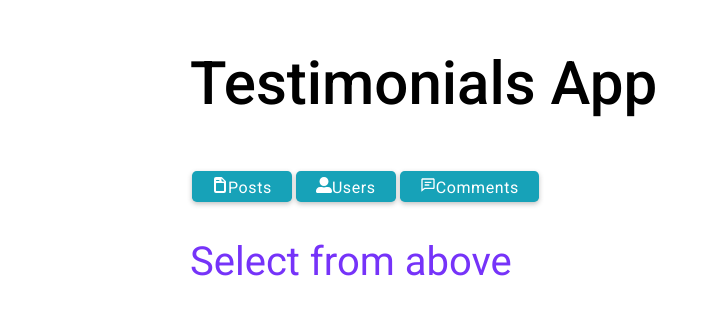
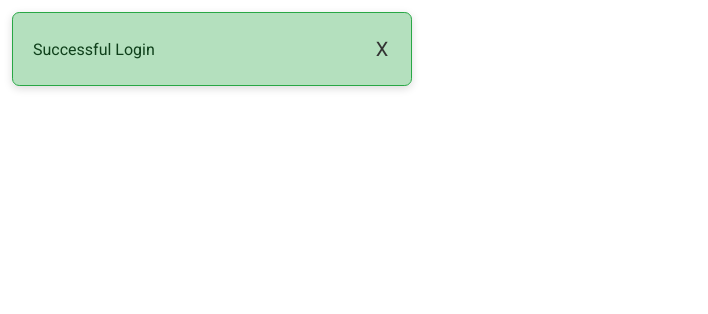
Before and after one commit to jeffKimball/ReactSandbox, a React (Create React App) app in the folder projects/: page / in a window 1280 px wide. Shown: the top 314 px of the page, without its empty margins (0-708 px from the left). Built offline with nearby package versions, Linux system fonts and the light colour scheme.

Commit message:
create AlertApp and Alert components

```diff
--- a/projects/src/App.js
+++ b/projects/src/App.js
@@ -1,8 +1,9 @@
 import './App.css';
+import AlertApp from './projects/05-Alerts/AlertApp';
 // import SignatureApp from './projects/01-Signature/SignatureApp';
 // import RandomColors from './projects/02-RandomColors/RandomColors';
 // import LikephotoApp from './projects/03-LikeMyPhoto/LikephotoApp';
-import Testimonials from './projects/04-Testimonials/Testimonials'
+// import Testimonials from './projects/04-Testimonials/Testimonials'
 
 function App() {
   return (
@@ -10,7 +11,8 @@ function App() {
       {/* <SignatureApp /> */}
       {/* <RandomColors /> */}
       {/* <LikephotoApp /> */}
-      <Testimonials />
+      {/* <Testimonials /> */}
+      <AlertApp />
     </div>
   );
 }
--- /dev/null
+++ b/projects/src/projects/05-Alerts/AlertApp.jsx
@@ -0,0 +1,16 @@
+import React from 'react'
+import Alert from '../components/Alert'
+
+const AlertApp = () => {
+
+
+
+    return (
+        <div className='container mx-auto'>
+            <Alert type={"success"} message={"Successful Login"}/>
+        </div>
+
+    )
+}
+
+export default AlertApp
--- /dev/null
+++ b/projects/src/projects/components/Alert.jsx
@@ -0,0 +1,27 @@
+import React, {useState, useEffect} from 'react'
+import Button from './Button'
+
+
+const Alert = ({ type, message }) => {
+
+    const [showAlert, setShowAlert] = useState(true)
+
+    const closeAlert = (e) => {
+        e.target.parentElement.parentElement.classList.add("fadeAlert")
+
+        setTimeout(()=>{
+            setShowAlert(false)
+        }, 400)
+    }
+
+    return (showAlert &&  <div className={`alert alert-${type}`}>
+
+    <div className="alert-close">
+        <span className='mr-1'>{message}</span>
+        <Button btnClass={"btn-close"} text={"X"} onClick={closeAlert}/>
+    </div>
+
+    </div>  )
+}
+
+export default Alert
```
